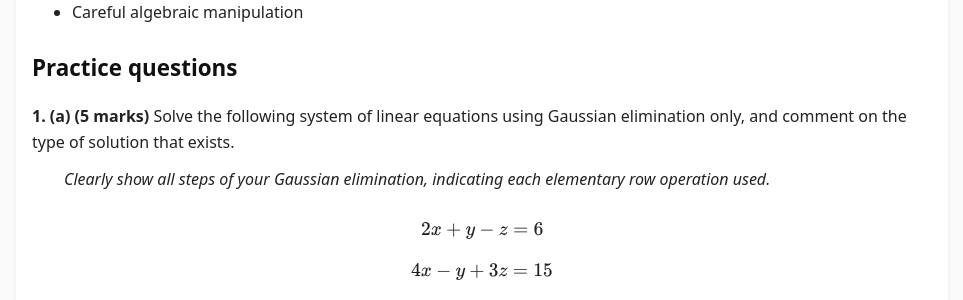
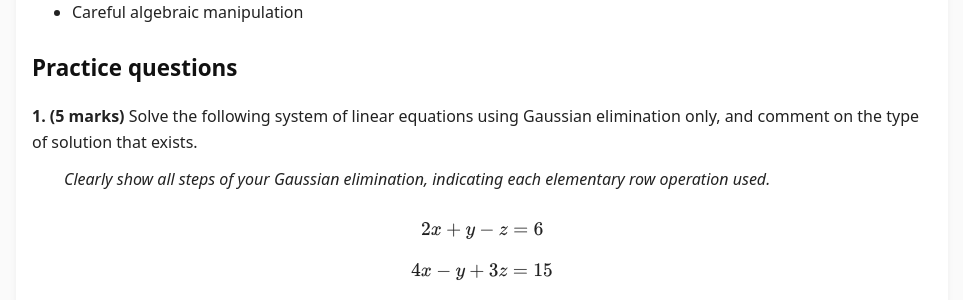
Before and after one commit to SaleemKamaludin/SaleemKamaludin.github.io, a Jekyll site: the page built from courses/math-1141-coursework-exam-2-hints.md, in a window 1280 px wide. Shown: the part 476-776 px from the top of the page, without its empty margins (158-1121 px from the left). Built offline with Jekyll 4.4.1, drawn with Linux system fonts in a browser that asks for light colours; our own code applies the rules of GitHub Pages for plain Markdown files.

```diff
--- a/courses/math-1141-coursework-exam-2-hints.md
+++ b/courses/math-1141-coursework-exam-2-hints.md
@@ -43,7 +43,7 @@ This page contains guidance, reminders, and practice questions for the upcoming
 ## Practice questions
 
 <p>
-  <strong>1. (a) (5 marks)</strong>
+  <strong>1. (5 marks)</strong>
    Solve the following system of linear equations using Gaussian elimination only,   and comment on the type of solution that exists.
  </p>
 
```
